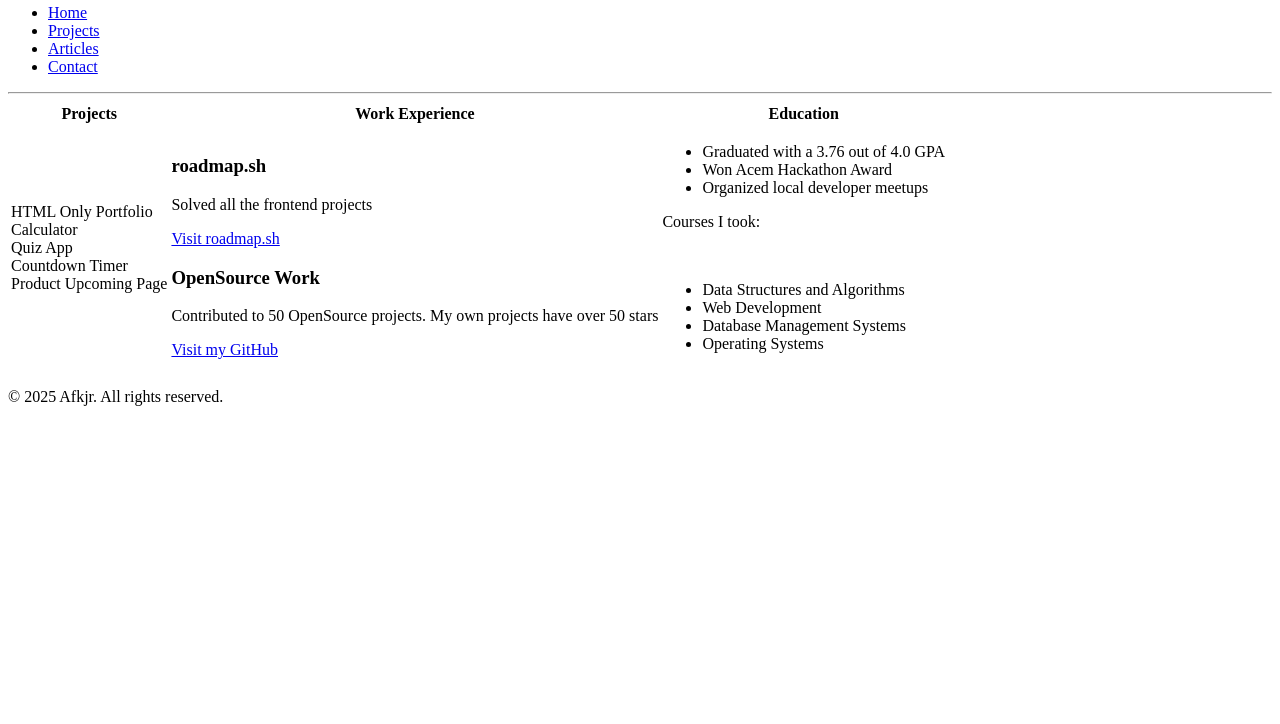
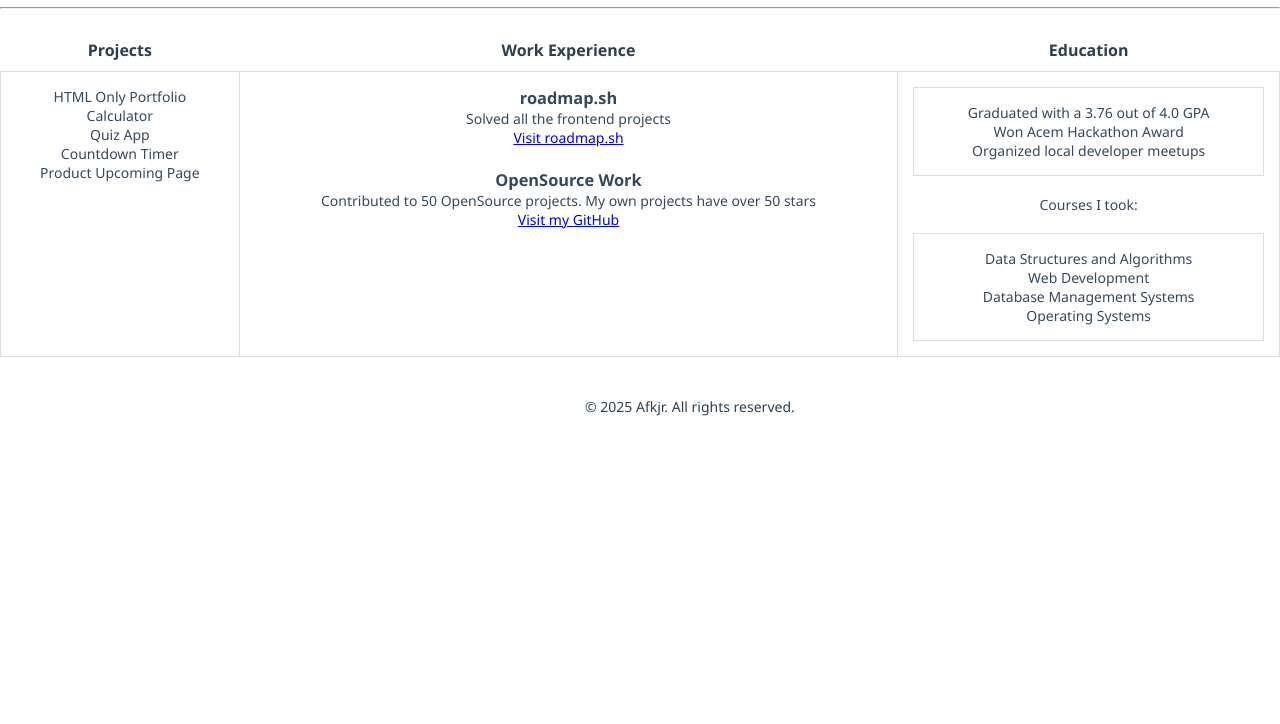
Before and after one commit to AFKjr/roadmap.sh-projects, a plain HTML site: page Basic-HTML-Website/index.html in a window 1280 px wide. Shown: the part 76-800 px from the top of the page. Drawn offline with Linux system fonts and the light colour scheme.

Commit message:
Modified home page and added CSS styles:
Added CSS styles and classes to index.html for
better presentation and layout

```diff
--- /dev/null
+++ b/Basic-HTML-Website/home-styles.css
@@ -0,0 +1,90 @@
+/* global css reset for home page */
+* {
+    margin: 0;
+    padding: 0;
+    box-sizing: border-box;
+}
+
+.main-header {
+    color: #2c3e50;
+    margin-left: 550px;
+    font-family: 'Segoe UI', Tahoma, Geneva, Verdana, sans-serif;
+}
+
+.nav-links ul {
+    display: flex;
+    list-style: none;
+    justify-content: flex-end;
+    gap: 20px;
+    padding: 10px 20px;
+    margin: 0;
+    font-family: 'Segoe UI', Tahoma, Geneva, Verdana, sans-serif;
+    font-size: 15px;
+    color: #2c3e50;
+    font-weight: 600;
+}
+
+.hr-solid-line {
+    border: none;
+    border-top: 2px solid #2c3e50;
+    margin: 10px 0;
+}
+
+.table {
+    width: 100%;
+    border-collapse: collapse;
+    margin-top: 20px;
+    list-style: none;
+}
+
+.table-headers-names th {
+    margin: 0 15px;
+    padding: 10px;
+    font-family: 'Segoe UI', Tahoma, Geneva, Verdana, sans-serif;
+    font-size: 16px;
+    color: #2c3e50;
+}
+
+.left-align-header {
+    justify-content: flex-start;
+}
+
+.center-align-header {
+    justify-content: center;
+
+}
+
+.right-align-header {
+    justify-content: flex-end;
+}
+
+.row-one td {
+    padding: 15px;
+    text-align: center;
+    border: 1px solid #ddd;
+    font-family: 'Segoe UI', Tahoma, Geneva, Verdana, sans-serif;
+    font-size: 14px;
+    color: #34495e;
+    vertical-align: top;
+    list-style: none;
+}
+
+.row-two ul {
+    padding: 15px;
+    text-align: center;
+    border: 1px solid #ddd;
+    font-family: 'Segoe UI', Tahoma, Geneva, Verdana, sans-serif;
+    font-size: 14px;
+    color: #34495e;
+    vertical-align: top;
+    list-style: none;
+}
+
+.footer {
+    padding: 20px 0;
+    font-family: 'Segoe UI', Tahoma, Geneva, Verdana, sans-serif;
+    font-size: 14px;
+    color: #2c3e50;
+    margin-top: 20px;
+    margin-left: 585px;
+}
--- a/Basic-HTML-Website/index.html
+++ b/Basic-HTML-Website/index.html
@@ -10,13 +10,13 @@
     <meta name="robots" content="index, follow">
     <meta property="og:title" content="Basic HTML Website for roadmap.sh">
     <meta property="og:description" content="A sample HTML website structure with multiple pages">
-    <!-- <link rel="stylesheet" href="styles.css"> -->
+    <link rel="stylesheet" href="home-styles.css">
 </head>
 
 <body>
     <header>
-        <h1>Frontend Developer</h1>
-        <nav>
+        <h1 class="main-header">Frontend Developer</h1>
+        <nav class="nav-links">
             <ul>
                 <li><a href="index.html">Home</a></li>
                 <li><a href="projects.html">Projects</a></li>
@@ -26,34 +26,37 @@
         </nav>
     </header>
 
-    <hr>
+    <hr class="solid-line">
 
     <main>
         <section>
-            <table>
-                <tr>
-                    <th>Projects</th>
-                    <th>Work Experience</th>
-                    <th>Education</th>
-                </tr>
-                <tr>
+            <table class="table">
+                <thead class="main-table-headers">
+                    <tr class="table-headers-names">
+                        <th class="left-align-header">Projects</th>
+                        <th class="center-align-header">Work Experience</th>
+                        <th class="right-align-header">Education</th>
+                    </tr>
+                </thead>
+                <tbody>
+                <tr class="row-one">
                     <td>HTML Only Portfolio<br>Calculator<br>Quiz App<br>Countdown Timer<br>Product Upcoming Page</td>
                     <td>
                         <h3>roadmap.sh</h3>
                         <p>Solved all the frontend projects</p>
                         <a href="https://roadmap.sh">Visit roadmap.sh</a>
 
-                        <h3>OpenSource Work</h3>
+                        <h3><br>OpenSource Work</h3>
                         <p>Contributed to 50 OpenSource projects. My own projects have over 50 stars</p>
                         <a href = "https://github.com/Afkjr">Visit my GitHub</a>
                     </td>
-                    <td>
+                    <td class="row-two">
                         <ul>
                             <li>Graduated with a 3.76 out of 4.0 GPA</li>
                             <li>Won Acem Hackathon Award</li>
                             <li>Organized local developer meetups</li>
                         </ul>
-                        <p>Courses I took:</p><br>
+                        <br><p>Courses I took:</p><br>
                         <ul>
                             <li>Data Structures and Algorithms</li>
                             <li>Web Development</li>
@@ -65,7 +68,7 @@
             </table>
         </section>
     </main>
-    <footer>
+    <footer class="footer">
         <p>&copy; 2025 Afkjr. All rights reserved.</p>
     </footer>
 </body>
```
